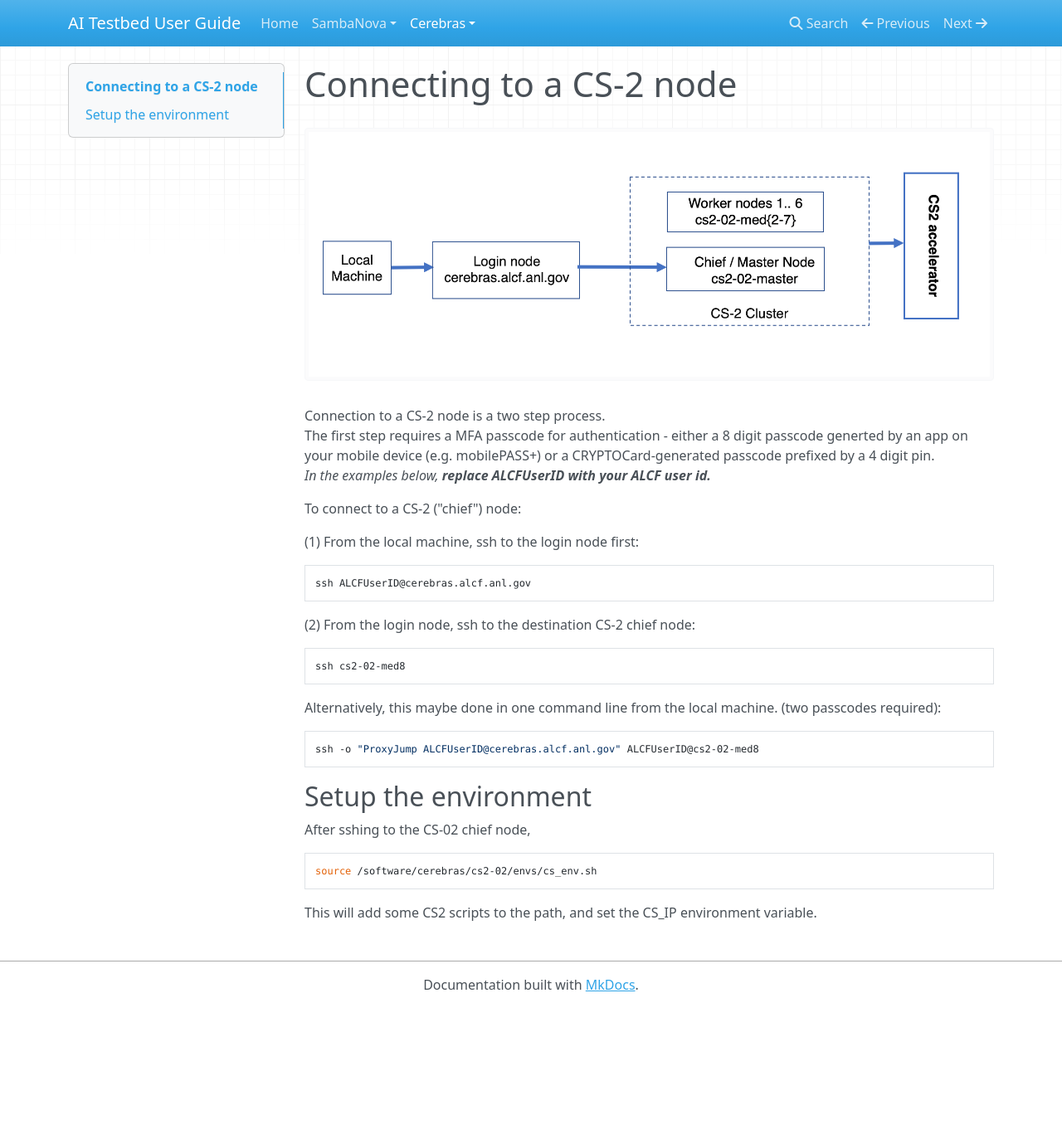
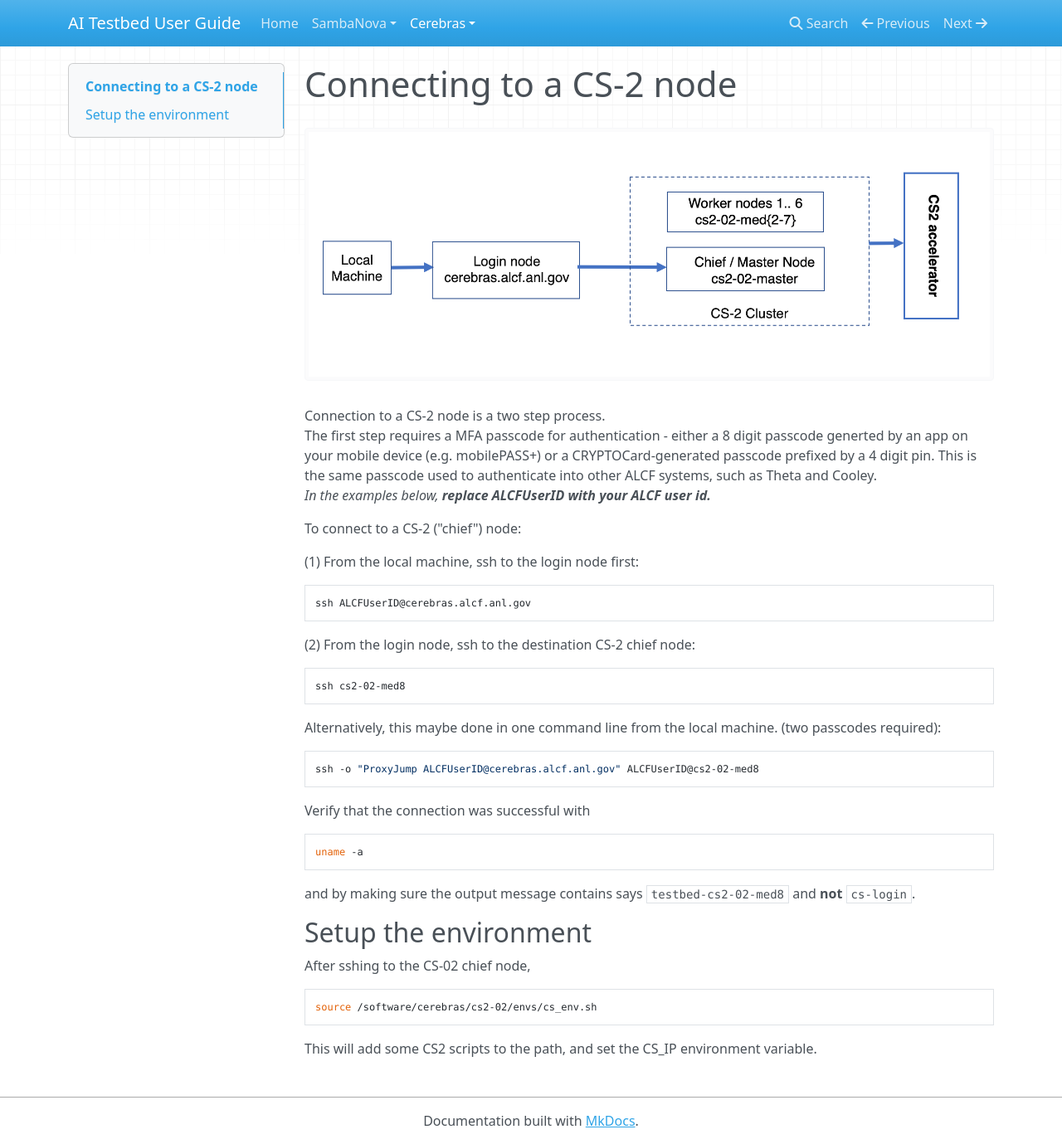
Before and after one commit to argonne-lcf/ai-testbed-userdocs, an MkDocs documentation site: the page built from docs/cerebras/Connect-to-a-CS-2-node.md, in a window 1280 px wide and 1379 px high. Shown: the whole window at 83% size. Built offline with MkDocs 1.6.1, drawn with Linux system fonts in a browser that asks for light colours; nearby versions of some CDN libraries.

Commit message:
Clarifications to instructions to connect to CS-2 node

````diff
--- a/docs/cerebras/Connect-to-a-CS-2-node.md
+++ b/docs/cerebras/Connect-to-a-CS-2-node.md
@@ -5,7 +5,7 @@
 
 ![CS-2 connection diagram](./Cerebras-connectivity-diagram.png)
 Connection to a CS-2 node is a two step process. <br>
-The first step requires a MFA passcode for authentication - either a 8 digit passcode generted by an app on your mobile device (e.g. mobilePASS+) or a CRYPTOCard-generated passcode prefixed by a 4 digit pin.<br>
+The first step requires a MFA passcode for authentication - either a 8 digit passcode generted by an app on your mobile device (e.g. mobilePASS+) or a CRYPTOCard-generated passcode prefixed by a 4 digit pin. This is the same passcode used to authenticate into other ALCF systems, such as Theta and Cooley. <br>
 *In the examples below, <strong>replace ALCFUserID with your ALCF user id.</strong>*<br>
 <!---[TODO the need for the second authentication step may be eliminated soon.]<br>--->
 <!---[TODO testbed-cs2-01-med8.ai.alcf.anl.gov is not currently accessible]<br>--->
@@ -26,6 +26,12 @@ Alternatively, this maybe done in one command line from the local machine. (two
 ssh -o "ProxyJump ALCFUserID@cerebras.alcf.anl.gov" ALCFUserID@cs2-02-med8
 ```
 
+Verify that the connection was successful with
+```bash
+uname -a
+```
+and by making sure the output message contains says `testbed-cs2-02-med8` and <strong>not</strong> `cs-login`.
+
 ## Setup the environment
 After sshing to the CS-02 chief node,
 ```bash
````
